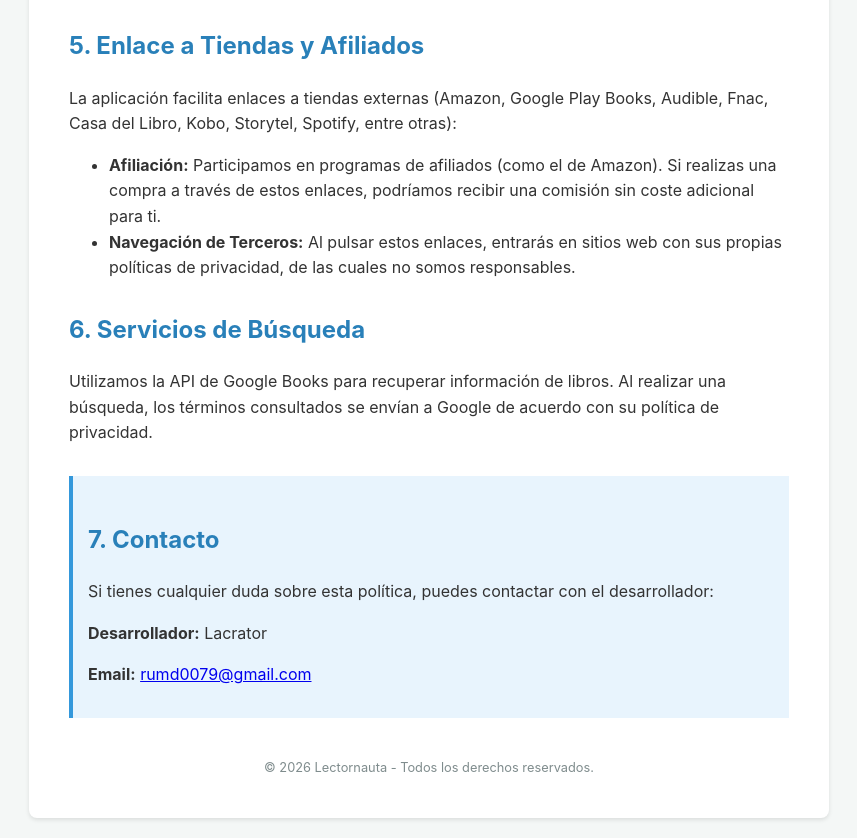
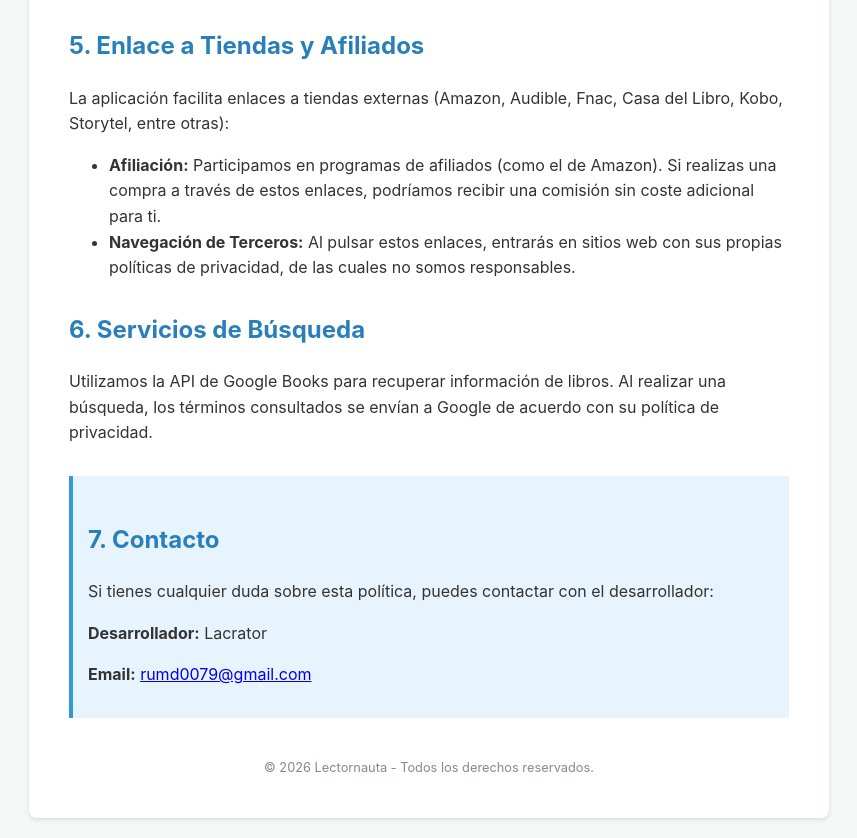
Before and after one commit to Lacrator/lectornauta-legal, a plain HTML site: page index.html in a window 1280 px wide. Shown: the part 1133-1971 px from the top of the page, without its empty margins (211-1068 px from the left). Drawn offline with Linux system fonts and the light colour scheme.

Commit message:
Eliminar referencias a Google Play y a Spotify

```diff
--- a/index.html
+++ b/index.html
@@ -42,7 +42,7 @@
         <p>Para ofrecer funciones gratuitas, la aplicación utiliza servicios de publicidad (como Google AdMob) que permiten obtener tiempo Premium mediante la visualización de vídeos. Estos proveedores pueden usar identificadores de publicidad anónimos para mostrar anuncios relevantes.</p>
 
         <h2>5. Enlace a Tiendas y Afiliados</h2>
-        <p>La aplicación facilita enlaces a tiendas externas (Amazon, Google Play Books, Audible, Fnac, Casa del Libro, Kobo, Storytel, Spotify, entre otras):</p>
+        <p>La aplicación facilita enlaces a tiendas externas (Amazon, Audible, Fnac, Casa del Libro, Kobo, Storytel, entre otras):</p>
         <ul>
             <li><strong>Afiliación:</strong> Participamos en programas de afiliados (como el de Amazon). Si realizas una compra a través de estos enlaces, podríamos recibir una comisión sin coste adicional para ti.</li>
             <li><strong>Navegación de Terceros:</strong> Al pulsar estos enlaces, entrarás en sitios web con sus propias políticas de privacidad, de las cuales no somos responsables.</li>
```
